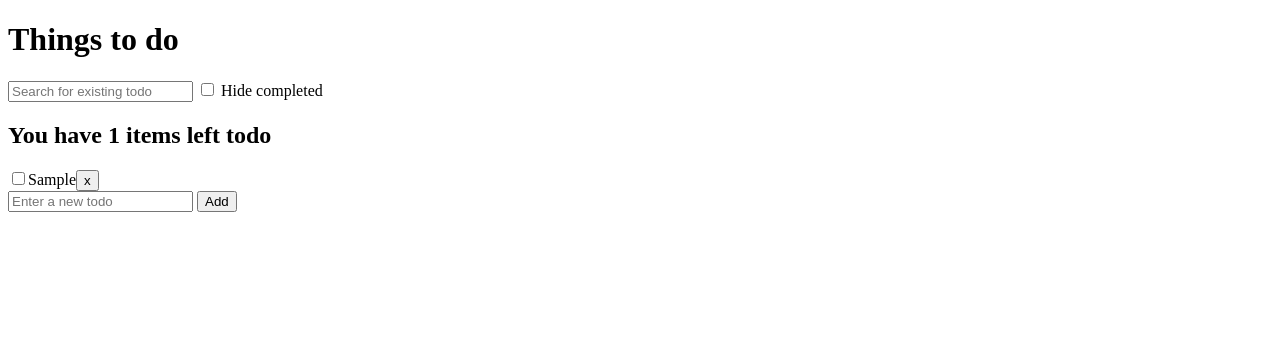
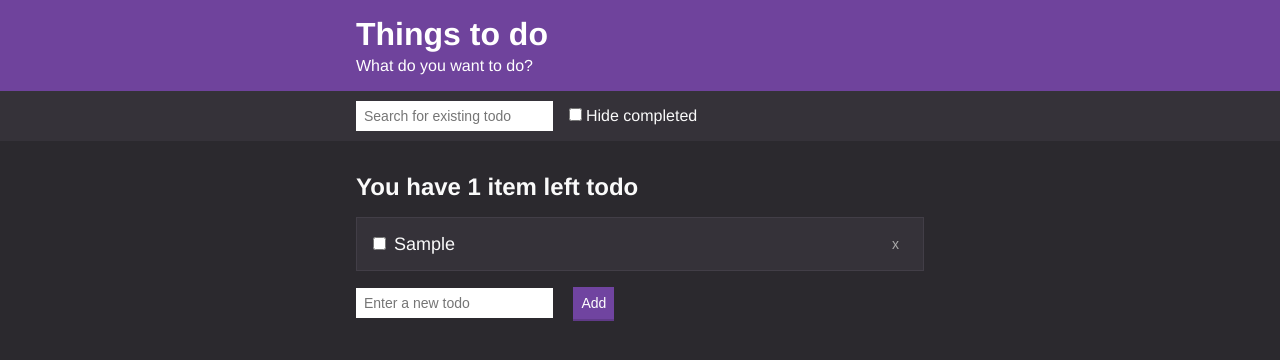
Before and after one commit to danbuckland/udemy-javascript-bootcamp, a plain HTML site: page todo-app/index.html in a window 1280 px wide. Both pictures are taken after typing "Sample" into the empty fields and a click on the button "Add". Drawn offline with nearby package versions, Linux system fonts and the light colour scheme.

Commit message:
Add styling to to-do app

```diff
--- a/todo-app/index.html
+++ b/todo-app/index.html
@@ -3,23 +3,39 @@
 <html>
 
 <head>
-
+  <title>Todo App</title>
+  <link href="styles/styles.css" rel="stylesheet" />
+  <link href="images/favicon.png" rel="icon" />
 </head>
 
 <body>
-  <h1>Things to do</h1>
-  <input id="search-text-input" type="text" placeholder="Search for existing todo">
-  <label>
-    <input type="checkbox" id="hide-completed"> Hide completed
-  </label>
-  <div id="todos"></div>
-  <form id="todo-form">
-    <input type="text" placeholder="Enter a new todo" name="newTodo">
-    <button>Add</button>
-  </form>
+  <div class="header">
+    <div class="container">
+      <h1 class="header__title">Things to do</h1>
+      <h2 class="header__subtitle">What do you want to do?</h2>
+    </div>
+  </div>
+
+  <div class="actions">
+    <div class="actions__container">
+      <input class="input" id="search-text-input" type="text" placeholder="Search for existing todo">
+      <label class="checkbox">
+        <input type="checkbox" id="hide-completed"> Hide completed
+      </label>
+    </div>
+  </div>
+
+  <div class="container">
+    <div id="todos"></div>
+    <form id="todo-form">
+      <input class="input" type="text" placeholder="Enter a new todo" name="newTodo">
+      <button class="button">Add</button>
+    </form>
+  </div>
+
   <script src="https://cdnjs.cloudflare.com/ajax/libs/uuid/8.1.0/uuidv4.min.js"></script>
-  <script src="todo-functions.js"></script>
-  <script src="todo-app.js"></script>
+  <script src="scripts/todo-functions.js"></script>
+  <script src="scripts/todo-app.js"></script>
 </body>
 
 </html>
--- a/todo-app/todo-app.js
+++ b/todo-app/scripts/todo-app.js
@@ -15,13 +15,16 @@ renderTodos(todos, filters);
 // Add a todo and render it
 document.querySelector('#todo-form').addEventListener('submit', (e) => {
   e.preventDefault();
+  const text = e.target.elements.newTodo.value.trim()
+  if (text.length > 0) {
     todos.push({
       id: uuidv4(),
-    text: e.target.elements.newTodo.value,
+      text,
       complete: false
     });
     saveTodos(todos);
     renderTodos(todos, filters);
+  }
   e.target.elements.newTodo.value = '';
 });
 
--- /dev/null
+++ b/todo-app/scripts/todo-functions.js
@@ -0,0 +1,119 @@
+"use strict";
+
+// Get saved todos from local storage
+const getSavedTodos = () => {
+  const todosJSON = localStorage.getItem("todos");
+  try {
+    return todosJSON ? JSON.parse(todosJSON) : [];
+  } catch (e) {
+    return [];
+  }
+};
+
+// Save todos to local storage
+const saveTodos = (todos) => {
+  localStorage.setItem("todos", JSON.stringify(todos));
+};
+
+// Render todos on the page
+const renderTodos = (todos, filters) => {
+
+  const todosEl = document.querySelector("#todos")
+
+  let filteredTodos = todos.filter((todo) => {
+    let searchTextMatch = todo.text
+      .toLowerCase()
+      .includes(filters.searchText.toLowerCase());
+    let hideCompletedMatch = !filters.hideCompleted || !todo.complete;
+    return searchTextMatch && hideCompletedMatch;
+  });
+
+  const incompleteTodos = filteredTodos.filter((todo) => !todo.complete);
+
+  if (filters.hideCompleted) {
+    filteredTodos = incompleteTodos;
+  }
+
+  todosEl.innerHTML = "";
+
+  // Display todo count summary
+  if (filteredTodos.length > 0) {
+    todosEl.appendChild(generateSummaryDOM(incompleteTodos))
+
+    // Display each todo based on filters
+    filteredTodos.forEach((todo) => {
+      todosEl.appendChild(generateTodoDOM(todo));
+    });
+  } else {
+    const emptyMessage = document.createElement('p')
+    emptyMessage.classList.add('empty-message')
+    emptyMessage.textContent = "No todos to show"
+    todosEl.appendChild(emptyMessage)
+  }
+};
+
+// Returns a DOM element for an individual todo
+const generateTodoDOM = (todo) => {
+  const todoEl = document.createElement("label");
+  const containerEl = document.createElement("div");
+  const todoText = document.createElement("span");
+  const checkbox = document.createElement("input");
+  const removeButton = document.createElement("button");
+
+  // Setup checkbox element
+  checkbox.setAttribute("type", "checkbox");
+  checkbox.checked = todo.complete;
+  containerEl.appendChild(checkbox);
+  checkbox.addEventListener("change", (e) => {
+    checkUncheckTodo(todo.id);
+    saveTodos(todos);
+    renderTodos(todos, filters);
+  });
+
+  // Setup todo text element
+  todoText.textContent = todo.text;
+  containerEl.appendChild(todoText);
+
+  // Setup container
+  todoEl.classList.add("list-item");
+  containerEl.classList.add("list-item__container");
+  todoEl.appendChild(containerEl);
+
+  // Setup remove button element
+  removeButton.textContent = "x";
+  removeButton.classList.add("button", "button--text");
+  removeButton.addEventListener("click", () => {
+    removeTodo(todo.id);
+    saveTodos(todos);
+    renderTodos(todos, filters);
+  });
+  todoEl.appendChild(removeButton);
+
+  return todoEl;
+};
+
+// Returns a DOM element for the summary of incomplete todos
+const generateSummaryDOM = (incompleteTodos) => {
+  let summary = document.createElement("h2")
+  const plural = incompleteTodos.length === 1 ? "" : "s"
+  summary.textContent = `You have ${incompleteTodos.length} item${plural} left todo`
+  summary.classList.add("list-title");
+
+  return summary;
+};
+
+// Remove todo from array
+const removeTodo = (id) => {
+  let todoIndex = todos.findIndex((todo) => todo.id === id);
+  if (todoIndex >= -1) {
+    todos.splice(todoIndex, 1);
+  }
+};
+
+// Mark todo as complete
+const checkUncheckTodo = (id) => {
+  const todo = todos.find((todo) => todo.id === id);
+  if (todo) {
+    todo.complete = !todo.complete;
+  }
+};
--- /dev/null
+++ b/todo-app/styles/styles.css
@@ -0,0 +1,225 @@
+/*
+
+// Colors
+$off-black: #20222b;
+$dark-blue: #333745;
+$blue: #3c4251;
+$light-blue: #464b5e;
+$off-white: #a5afd7;
+$purple: #8357c5;
+// Spacing
+$s-size: 1.2rem;
+$m-size: 1.6rem;
+$l-size: 3.2rem;
+$xl-size: 4.8rem;
+$desktop-breakpoint: 45rem;
+
+*/
+
+/* Base Styles */
+
+* {
+  box-sizing: border-box;
+  margin: 0;
+  padding: 0;
+}
+
+html {
+font-size: 62.5%;
+}
+
+body {
+  background: #2B292E;
+color: #fafafa;
+font-family: Helvetica, Arial, sans-serif;
+font-size: 1.6rem;
+}
+
+button {
+cursor: pointer;
+}
+
+a {
+  color: #6F439C;
+}
+
+/* Container */
+
+.container {
+max-width: 60rem;
+margin: 0 auto;
+padding: 0 1.6rem;
+}
+
+/* Header */
+
+.header {
+background: #6F439C;
+color:white;
+padding: 1.6rem 0;
+}
+
+.header__title {
+font-size: 3.2rem;
+margin-bottom: .4rem;
+}
+
+.header__subtitle {
+/* color: #777; */
+font-size: 1.6rem;
+font-weight: 300;
+}
+
+/* Actions Bar */
+
+.actions {
+  background-color: #353239;
+  /* border-bottom: 1px solid #dedfe0; */
+  /* color: #333333; */
+  padding: 1rem
+}
+
+.actions__container {
+  align-items: center;
+  display: flex;
+  max-width: 60rem;
+  margin: 0 auto;
+  min-height: 3rem;
+  padding: 0 1.6rem;
+}
+
+.actions__container--spaced {
+  justify-content: space-between
+}
+
+/* Form Inputs */
+
+.input {
+  border: none;
+  font-size: 1.4rem;
+  font-weight: 300;
+  height: 3rem;
+  margin-right: 1.6rem;
+  padding: .4rem .8rem;
+}
+
+.checkbox {
+  display: flex;
+  align-items: baseline;
+}
+
+.checkbox > input {
+  margin-right: .4rem;
+}
+
+.button {
+  background: #7044a0;
+  border: none;
+  border-bottom: 2px solid #603a88;
+  color: white;
+  font-size: 1.4rem;
+  font-weight: 300;
+  padding: .8rem;
+  transition: background .3s ease, color .3s ease;
+}
+
+.button:hover {
+  background: #5F3A87;
+}
+
+.button--secondary {
+  background: #888888;
+  border-bottom: 2px solid #717171;
+}
+
+.button--secondary:hover {
+  background: #6E6E6E;
+}
+
+.button--text {
+  background: none;
+  border: none;
+  color: #aaa;
+}
+
+.button--text:hover {
+  background: none;
+  color: white;
+  text-decoration: underline;
+}
+
+/* Note editor */
+
+.title-input {
+  border: 1px solid #DEDFE0;
+  font-size: 2rem;
+  font-weight: 300;
+  display: block;
+  margin: 2.4rem 0;
+  padding: .8rem;
+  width: 100%;
+}
+
+.body-input {
+  border: 1px solid #DEDFE0;
+  font-family: inherit;
+  font-size: 1.6rem;
+  font-weight: 300;
+  display: block;
+  margin: 2.4rem 0;
+  min-height: 15rem;
+  padding: .8rem;
+  width: 100%;
+}
+
+/* Note List Item */
+
+.list-item {
+  text-decoration: none;
+  color: #fafafa;
+  cursor: pointer;
+  background: #353239;
+  border: 1px solid #423e47;
+  margin: 1.6rem 0;
+  padding: 1rem 1.6rem;
+  display: block;
+  transition: background .3s ease;
+  display: flex;
+  justify-content: space-between;
+  align-items: center
+}
+
+.list-item__container {
+  display: flex;
+  font-size: 1.8rem;
+  font-weight: 300;
+  align-items: baseline;
+}
+
+.list-item__container > *:first-child {
+  margin-right: .8rem;
+}
+
+.list-item:hover {
+  background: #3d3941;
+}
+
+.list-item__title {
+  font-size: 1.8rem;
+  margin-bottom: .4rem
+}
+
+.list-item__subtitle {
+  color: #666;
+  font-size: 1.4rem;
+  font-weight: 300;
+  font-style: italic;
+}
+
+.list-title {
+  margin: 3.2rem 0 1.6rem;
+}
+
+.empty-message {
+  margin: 3.2rem 0;
+}
--- a/todo-app/todo-functions.js
+++ /dev/null
@@ -1,94 +0,0 @@
-'use strict'
-
-// Get saved todos from local storage
-const getSavedTodos = () => {
-  const todosJSON = localStorage.getItem('todos')
-  try {
-    return todosJSON ? JSON.parse(todosJSON) : []
-  } catch (e) {
-    return []
-  }
-}
-
-// Save todos to local storage
-const saveTodos = (todos) => {
-  localStorage.setItem('todos', JSON.stringify(todos));
-}
-
-// Render todos on the page
-const renderTodos = (todos, filters) => {
-  let filteredTodos = todos.filter((todo) => {
-    let searchTextMatch = todo.text.toLowerCase().includes(filters.searchText.toLowerCase())
-    let hideCompletedMatch = !filters.hideCompleted || !todo.complete
-    return searchTextMatch && hideCompletedMatch
-  })
-
-  const incompleteTodos = filteredTodos.filter((todo) => !todo.complete);
-
-  if (filters.hideCompleted) { filteredTodos = incompleteTodos };
-  document.querySelector('#todos').innerHTML = '';
-
-  // Display todo count summary
-  document.querySelector('#todos').appendChild(generateSummaryDOM(incompleteTodos));
-  // Display each todo based on filters
-  filteredTodos.forEach((todo) => {
-    document.querySelector('#todos').appendChild(generateTodoDOM(todo));
-  });
-}
-
-// Returns a DOM element for an individual todo
-const generateTodoDOM = (todo) => {
-  const todoEl = document.createElement('div')
-  const todoText = document.createElement('span')
-  const checkbox = document.createElement('input')
-  const removeButton = document.createElement('button')
-
-  // Setup checkbox element
-  checkbox.setAttribute('type', 'checkbox')
-  checkbox.checked = todo.complete
-  checkbox.addEventListener('change', (e) => {
-    checkUncheckTodo(todo.id)
-    saveTodos(todos)
-    renderTodos(todos, filters)
-  })
-  todoEl.appendChild(checkbox)
-
-
-  // Setup todo text element
-  todoText.textContent = todo.text
-  todoEl.appendChild(todoText)
-
-  // Setup remove button element
-  removeButton.textContent = 'x'
-  removeButton.addEventListener('click', () => {
-    removeTodo(todo.id)
-    saveTodos(todos)
-    renderTodos(todos, filters)
-  })
-  todoEl.appendChild(removeButton)
-
-  return todoEl
-}
-
-// Returns a DOM element for the summary of incomplete todos
-const generateSummaryDOM = (incompleteTodos) => {
-  let summary = document.createElement('h2');
-  summary.textContent = `You have ${incompleteTodos.length} items left todo`;
-  return summary
-}
-
-// Remove todo from array
-const removeTodo = (id) => {
-  let todoIndex = todos.findIndex((todo) => todo.id === id)
-  if (todoIndex >= -1) {
-    todos.splice(todoIndex, 1);
-  }
-}
-
-// Mark todo as complete
-const checkUncheckTodo = (id) => {
-  const todo = todos.find((todo) => todo.id === id)
-  if (todo) {
-    todo.complete = !todo.complete
-  }
-}
```
Also changed, not shown: todo-app/images/favicon.png (added). Lines whose indentation alone changed are shown as unchanged.
